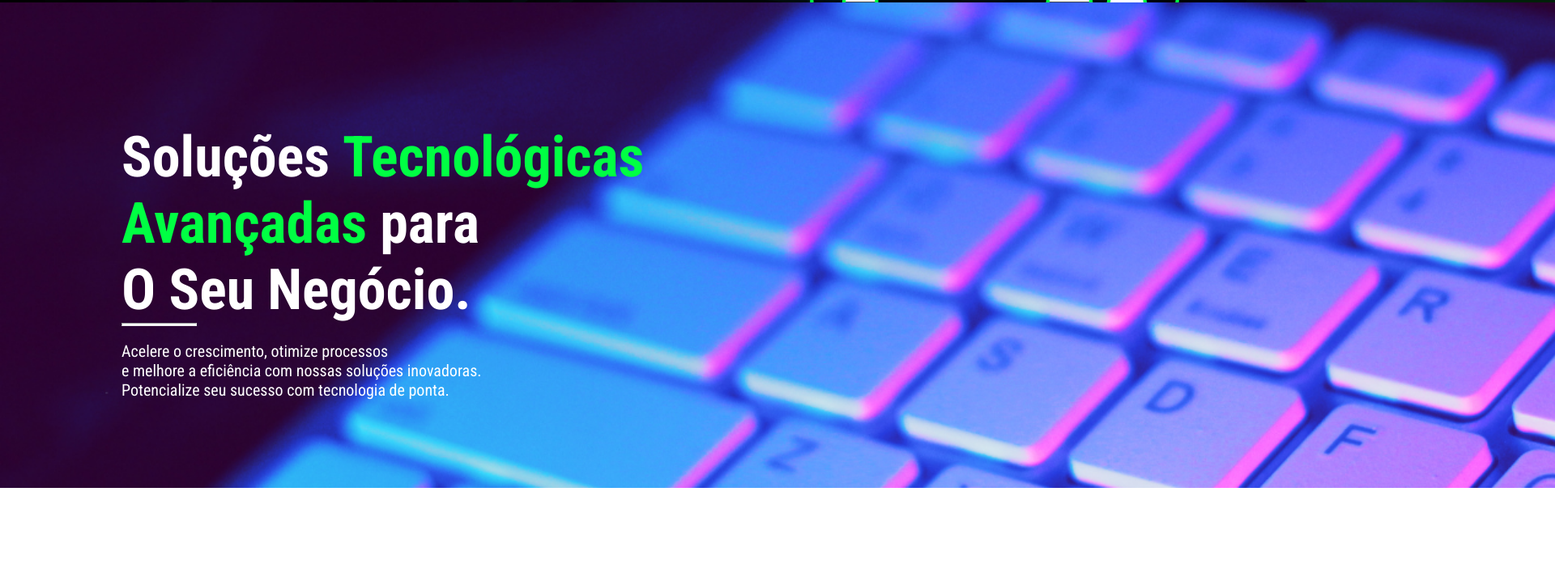
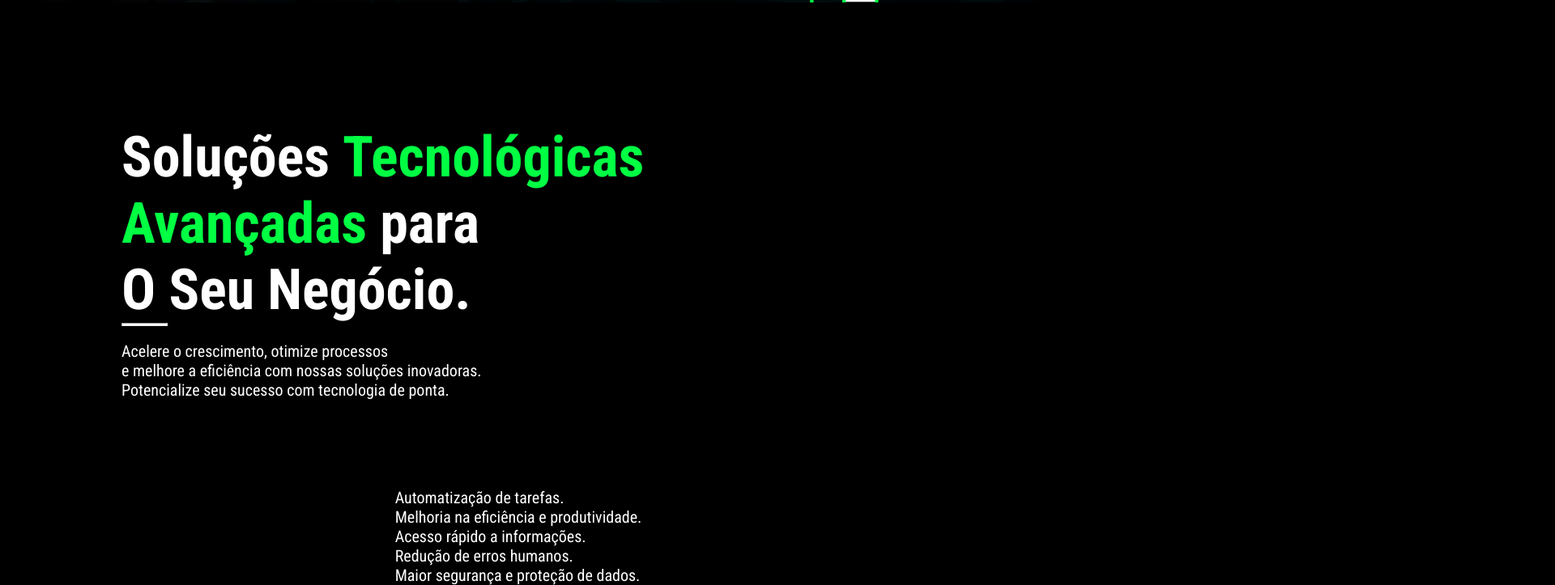
Before and after one commit to Psm0015/Projeto-Front-end-Ceub, a plain HTML site: page index.html in a window 1280 px wide. Shown: the part 657-1380 px from the top of the page at 81% size, 1920 px wide, since content can reach past the window. Before the commit the page ends 1260 px from the top, so only its background shows below. Drawn offline with Linux system fonts and the light colour scheme.

Commit message:
Falta Terminar

```diff
--- /dev/null
+++ b/Script.js
@@ -0,0 +1,6 @@
+function rolarsolu() {
+    window.scroll({
+        top: 600,
+        behavior: "smooth",
+      });
+}
--- a/Style.css
+++ b/Style.css
@@ -1,6 +1,9 @@
 /* IMPORTS */
 @import url('https://fonts.googleapis.com/css2?family=Roboto+Condensed:wght@400;700&display=swap');
 /* ESTILOS DE NAVEGAÇÃO */
+body{
+    background-color: black;
+}
 *{
     margin: 0 auto;
     padding: 0;
@@ -36,7 +39,7 @@
 /* Banner Página Principal */
 
 #bannerprincipal{
-    width: 2000px;
+    width: 100%;
     height: 600px;
     background-image: url(imgs/BannerPagPrincipal.png);
 }
@@ -66,9 +69,9 @@
     padding-top: 150px;
     padding-left: 150px;
     background-size: cover;
-    width: 2000px;
+    width: 100%;
     height: 600px;
-    background-image: url(imgs/Banner2.png);
+    /* background-image: url(imgs/Banner2.png); */
     color: white;
 }
 #banner2 hr{
@@ -88,3 +91,16 @@
 .txtverde{
     color: #00ff43;
 }
+/* Banner 3 */
+#banner3{
+    margin: 0 auto;
+    width: 100%;
+    display: flex;
+    justify-content:end;
+
+    text-align: left;
+}
+#banner3 p{
+    color: white;
+    font-size: 20px;
+}
--- a/index.html
+++ b/index.html
@@ -24,7 +24,7 @@
             <div id="textobanner">
                 <h1 style="color: white;">O FUTURO</h1>
                 <h1 style="color: #00ff43;">É TECNOLOGIA</h1><br>
-                <a id="botbanner" href="#">Conheça Nosso Trabalho</a>
+                <a onclick="rolarsolu()" id="botbanner" href="#">Conheça Nosso Trabalho</a>
             </div>
         </div>
         <div id="banner2">
@@ -34,7 +34,14 @@
             <br>
             <p>Acelere o crescimento, otimize processos <br> e melhore a eficiência com nossas soluções inovadoras. <br> Potencialize seu sucesso com tecnologia de ponta.</p>
         </div>
+        <div id="banner3">
+            <p>Automatização de tarefas.<br>
+                Melhoria na eficiência e produtividade.<br>
+                Acesso rápido a informações.<br>
+                Redução de erros humanos.<br>
+                Maior segurança e proteção de dados.</p>
+        </div>
     </div>
 </body>
-
+<script src="Script.js"></script>
 </html>
```
